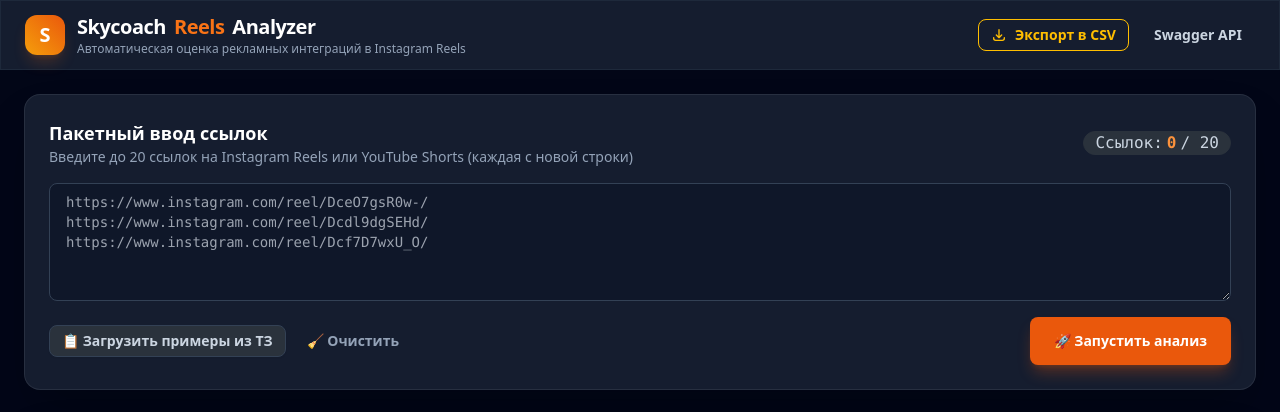
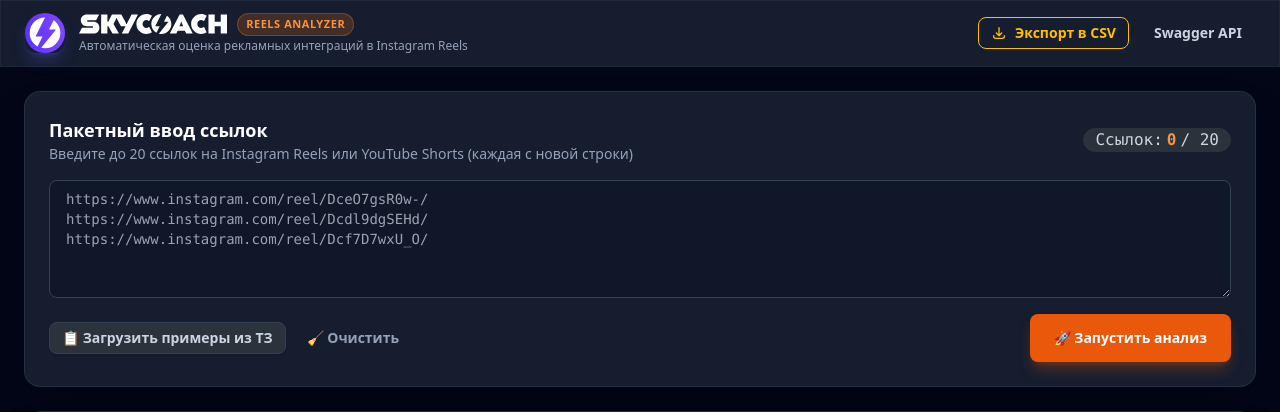
Before and after one commit to andreimelneichuk/video-analyzer, a FastAPI app: page / in a window 1280 px wide. Shown: the top 412 px of the page. Run offline with FastAPI, Linux system fonts and the light colour scheme; data that the repository does not hold is empty; some libraries are stand-ins or nearby versions.

Commit message:
feat(ui): add official Skycoach logo and favicon assets to dashboard

```diff
--- a/src/main.py
+++ b/src/main.py
@@ -3,6 +3,7 @@ from contextlib import asynccontextmanager
 
 from fastapi import FastAPI, Request
 from fastapi.responses import HTMLResponse
+from fastapi.staticfiles import StaticFiles
 from fastapi.templating import Jinja2Templates
 
 from src.api.router import api_router
@@ -11,6 +12,8 @@ from src.database import init_db
 
 templates_dir = os.path.join(os.path.dirname(__file__), "ui", "templates")
 templates = Jinja2Templates(directory=templates_dir)
+
+static_dir = os.path.join(os.path.dirname(__file__), "ui", "static")
 
 
 @asynccontextmanager
@@ -28,6 +31,9 @@ app = FastAPI(
     version="0.1.0",
     lifespan=lifespan,
 )
+
+if os.path.exists(static_dir):
+    app.mount("/static", StaticFiles(directory=static_dir), name="static")
 
 # Include API routes (/api/tasks, /api/export)
 app.include_router(api_router, prefix="/api")
--- a/src/ui/templates/index.html
+++ b/src/ui/templates/index.html
@@ -4,6 +4,7 @@
   <meta charset="UTF-8">
   <meta name="viewport" content="width=device-width, initial-scale=1.0">
   <title>Skycoach Reels Ad Analyzer</title>
+  <link rel="icon" type="image/svg+xml" href="/static/favicon.svg">
   <!-- Tailwind CSS & DaisyUI -->
   <link href="https://cdn.jsdelivr.net/npm/daisyui@4.12.10/dist/full.min.css" rel="stylesheet" type="text/css" />
   <script src="https://cdn.tailwindcss.com"></script>
@@ -35,15 +36,16 @@
 
   <!-- Navbar -->
   <header class="navbar glass-panel sticky top-0 z-50 px-6 py-3 border-b border-slate-800">
-    <div class="flex-1 flex items-center gap-3">
-      <div class="w-10 h-10 rounded-xl bg-gradient-to-tr from-amber-500 to-orange-600 flex items-center justify-center shadow-lg shadow-orange-500/20 text-white font-bold text-xl">
-        S
-      </div>
+    <div class="flex-1 flex items-center gap-3.5">
+      <img src="/static/favicon.svg" alt="Skycoach" class="w-10 h-10 rounded-xl shadow-lg shadow-indigo-500/25 object-contain hover:scale-105 transition-transform" />
       <div>
-        <h1 class="text-xl font-bold tracking-tight text-white flex items-center gap-2">
-          Skycoach <span class="text-orange-500">Reels</span> Analyzer
-        </h1>
-        <p class="text-xs text-slate-400">Автоматическая оценка рекламных интеграций в Instagram Reels</p>
+        <div class="flex items-center gap-2.5">
+          <img src="/static/logo.svg" alt="Skycoach" class="h-5 w-auto" />
+          <span class="text-[11px] px-2 py-0.5 rounded-full font-bold bg-orange-500/20 text-orange-400 border border-orange-500/30 uppercase tracking-wider">
+            Reels Analyzer
+          </span>
+        </div>
+        <p class="text-xs text-slate-400 mt-0.5">Автоматическая оценка рекламных интеграций в Instagram Reels</p>
       </div>
     </div>
     <div class="flex-none flex items-center gap-3">
@@ -148,6 +150,7 @@
   <dialog id="detailModal" class="modal modal-bottom sm:modal-middle">
     <div class="modal-box bg-slate-900 border border-slate-800 text-slate-100 max-w-2xl">
       <h3 class="font-bold text-lg flex items-center gap-2" id="modalTitle">
+        <img src="/static/favicon.svg" alt="Skycoach" class="w-5 h-5 rounded inline-block" />
         Анализ интеграции Skycoach
       </h3>
       <div class="py-4 space-y-4" id="modalBody">
```
Also changed, not shown: src/ui/static/favicon.svg (added), src/ui/static/logo.svg (added).
